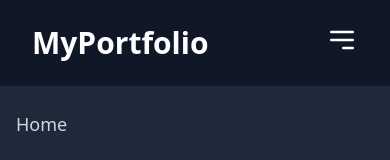
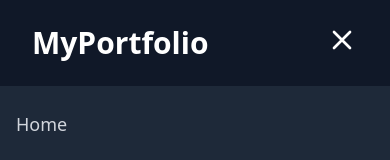
Before and after one commit to elikimz/portifolio2, a React (Vite) app: page / in a window 390 px wide. Both pictures are taken after a click on the button 342 px from the left and 40 px from the top of the page. Shown: the top 160 px of the page. Built offline with nearby package versions, Linux system fonts and the light colour scheme.

Commit message:
first commit

```diff
--- a/src/components/navbar.tsx
+++ b/src/components/navbar.tsx
@@ -1,3 +1,5 @@
+
+
 // import React from 'react';
 // import { Link, useLocation } from 'react-router-dom';
 
@@ -8,12 +10,12 @@
 //     { name: "Home", path: "/" },
 //     { name: "Projects", path: "/projects" },
 //     { name: "Contacts", path: "/contacts" },
-//     { name: "Skills", path: "/skills" },
+//     { name: "Skills", path: "/skill" },
 //     { name: "Blogs", path: "/blogs" },
 //   ];
 
 //   return (
-//     <nav className="bg-gray-900 text-gray-300 shadow-lg fixed top-0 left-0 right-0 z-50">
+//     <nav className="bg-gray-900 text-gray-300 shadow-lg">
 //       <div className="max-w-screen-2xl mx-auto px-8 py-6 flex justify-between items-center">
 //         {/* Logo */}
 //         <Link to="/" className="text-3xl font-bold text-white">
@@ -65,11 +67,13 @@
 
 // export default Navbar;
 
-import React from 'react';
+
+import React, { useState } from 'react';
 import { Link, useLocation } from 'react-router-dom';
 
 const Navbar: React.FC = () => {
   const location = useLocation();
+  const [isMenuOpen, setIsMenuOpen] = useState(false);
 
   const links = [
     { name: "Home", path: "/" },
@@ -87,7 +91,7 @@ const Navbar: React.FC = () => {
           MyPortfolio
         </Link>
 
-        {/* Navigation Links */}
+        {/* Navigation Links (Hidden on mobile) */}
         <div className="hidden md:flex space-x-10">
           {links.map((link) => (
             <Link
@@ -104,21 +108,41 @@ const Navbar: React.FC = () => {
 
         {/* Mobile Menu Toggle */}
         <div className="md:hidden">
-          <button className="text-white focus:outline-none">
-            <svg className="w-8 h-8" fill="none" stroke="currentColor" viewBox="0 0 24 24" xmlns="http://www.w3.org/2000/svg">
-              <path strokeLinecap="round" strokeLinejoin="round" strokeWidth="2" d="M4 6h16M4 12h16m-7 6h7"></path>
+          <button
+            onClick={() => setIsMenuOpen(!isMenuOpen)}
+            className="text-white focus:outline-none"
+          >
+            <svg
+              className="w-8 h-8"
+              fill="none"
+              stroke="currentColor"
+              viewBox="0 0 24 24"
+              xmlns="http://www.w3.org/2000/svg"
+            >
+              <path
+                strokeLinecap="round"
+                strokeLinejoin="round"
+                strokeWidth="2"
+                d={
+                  isMenuOpen
+                    ? "M6 18L18 6M6 6l12 12" // X icon when menu is open
+                    : "M4 6h16M4 12h16m-7 6h7" // Hamburger icon
+                }
+              ></path>
             </svg>
           </button>
         </div>
       </div>
 
       {/* Mobile Menu */}
+      {isMenuOpen && (
         <div className="md:hidden bg-gray-800">
           <div className="space-y-2 py-4">
             {links.map((link) => (
               <Link
                 key={link.path}
                 to={link.path}
+                onClick={() => setIsMenuOpen(false)} // Close menu on link click
                 className="block px-4 py-2 text-lg hover:text-gray-400 hover:bg-gray-700 transition"
               >
                 {link.name}
@@ -126,6 +150,7 @@ const Navbar: React.FC = () => {
             ))}
           </div>
         </div>
+      )}
     </nav>
   );
 };
```
Also changed, not shown: src/pages/homepage.tsx (+0 -78 lines). Lines whose indentation alone changed are shown as unchanged.
